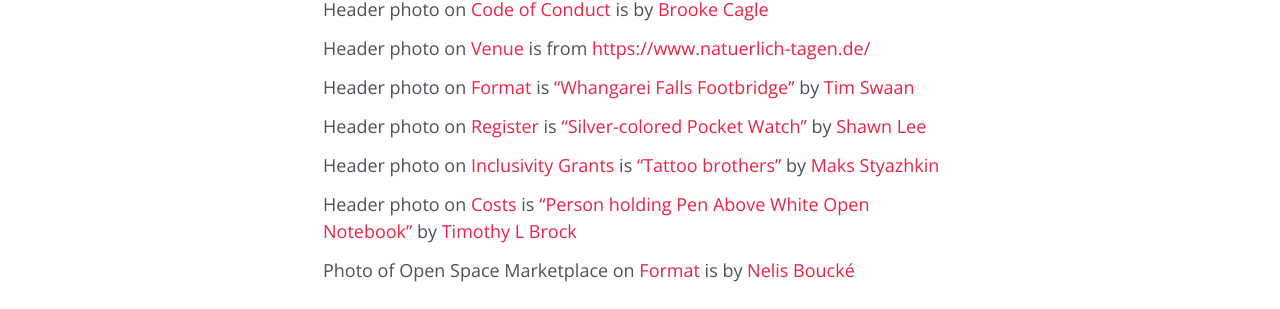
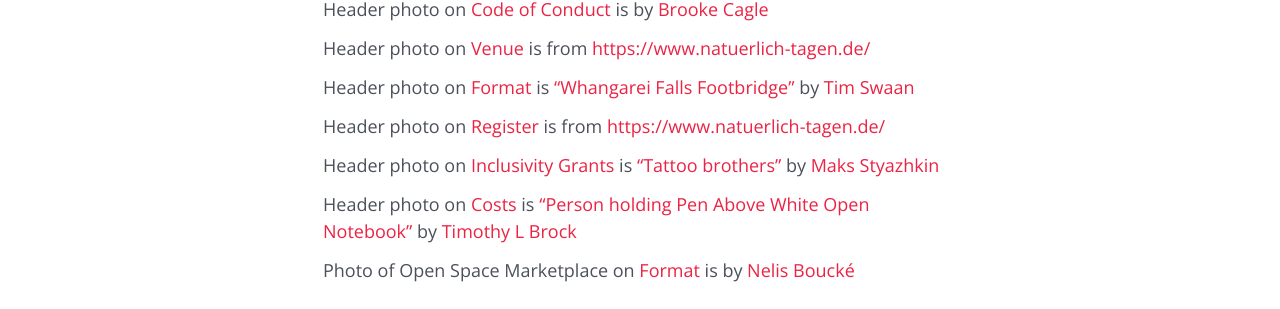
Before and after one commit to humansconf/humansconf.org, a Jekyll site: the page built from photo-credits.md, in a window 1280 px wide. Shown: the part 816-1125 px from the top of the page. Built offline with Jekyll 4.4.1, drawn with Linux system fonts in a browser that asks for light colours.

Commit message:
update header image for register page

```diff
--- a/photo-credits.md
+++ b/photo-credits.md
@@ -17,7 +17,7 @@ Header photo on [Venue](/venue) is from [https://www.natuerlich-tagen.de/](https
 
 Header photo on [Format](/format) is ["Whangarei Falls Footbridge"](https://unsplash.com/photos/eOpewngf68w) by [Tim Swaan](https://unsplash.com/@timswaanphotography)
 
-Header photo on [Register](/register) is ["Silver-colored Pocket Watch"](https://unsplash.com/photos/vuEiSEegQAk) by [Shawn Lee](https://unsplash.com/@shawn99lee)
+Header photo on [Register](/register) is from [https://www.natuerlich-tagen.de/](https://www.natuerlich-tagen.de/)
 
 Header photo on [Inclusivity Grants](/inclusivity-grants) is ["Tattoo brothers"](https://unsplash.com/photos/FAebY51RJ_c) by [Maks Styazhkin](https://unsplash.com/@mstyazhkin)
 
```
Also changed, not shown: images/header-register.jpg.
